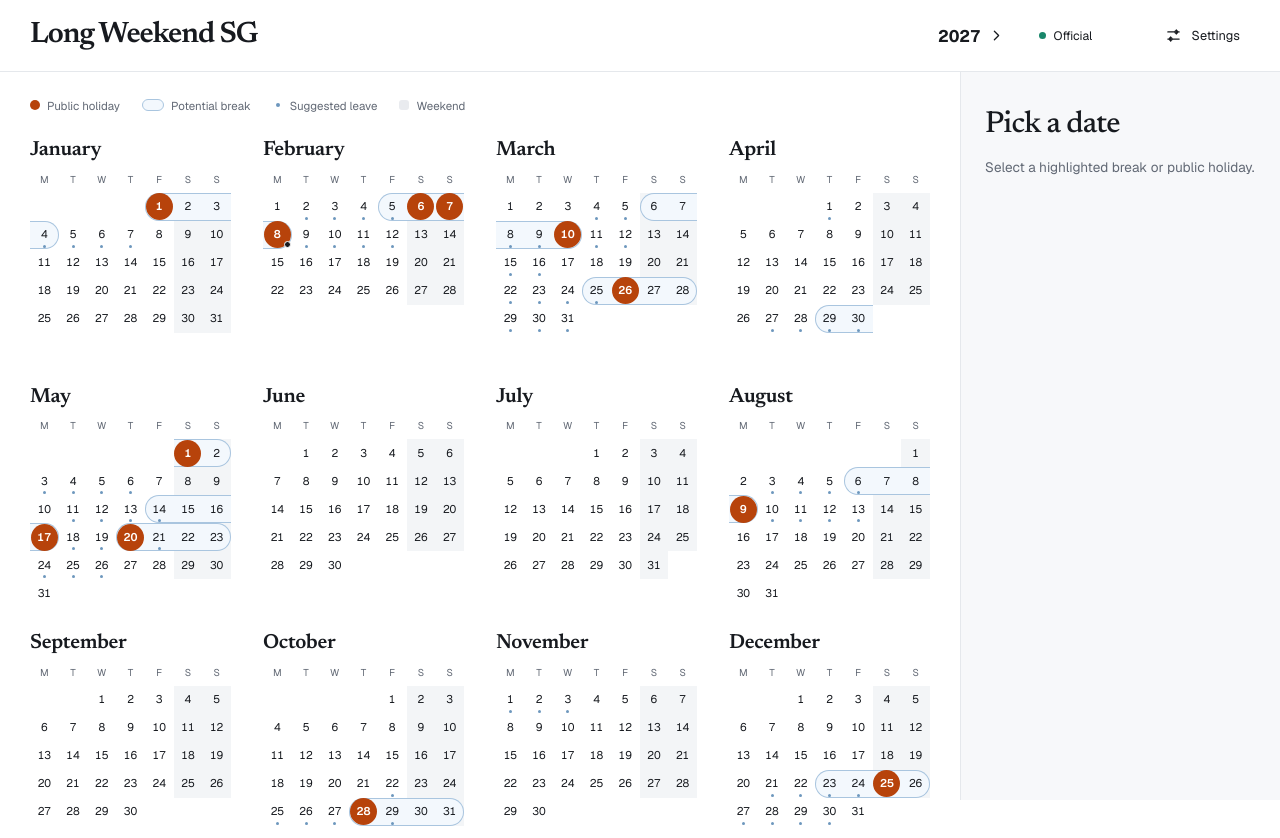
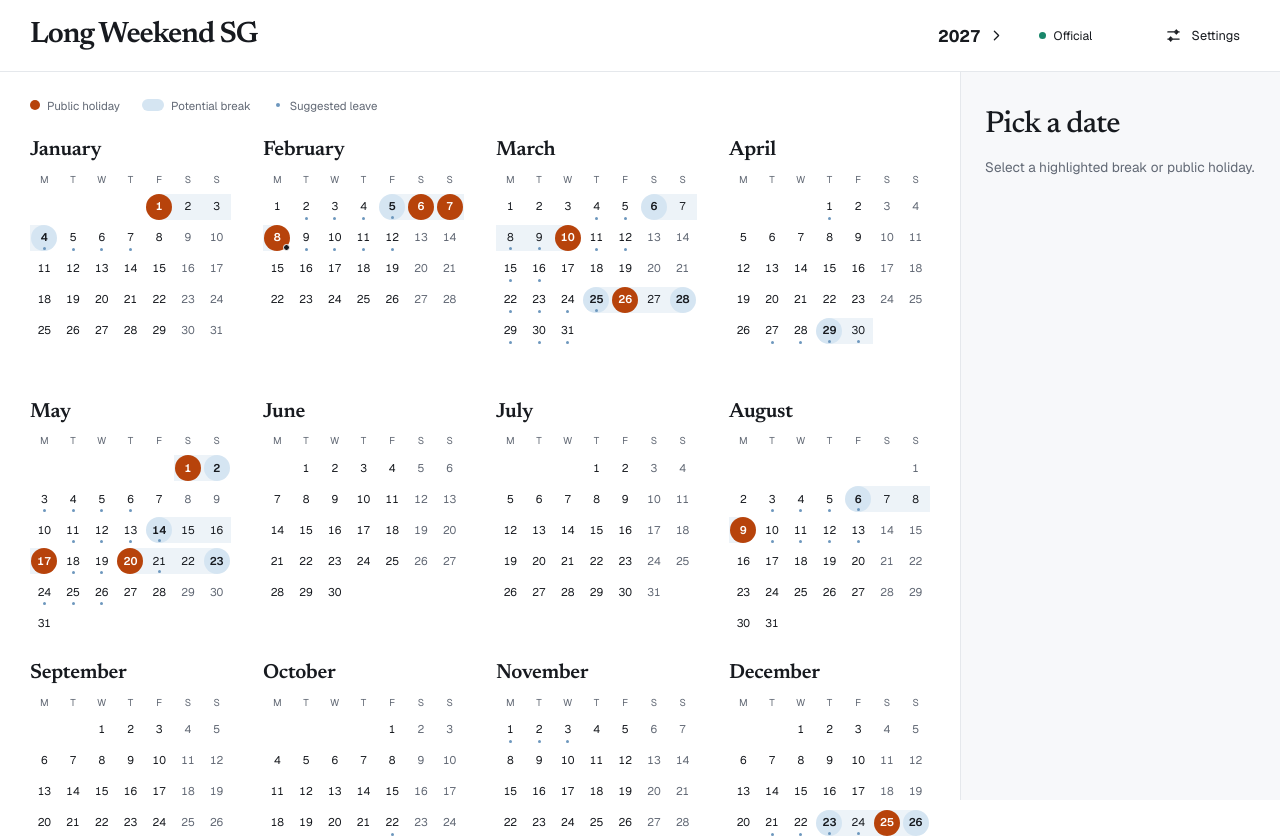
Before and after one commit to fabianchua6/long-weekend-sg, a Next.js app: page / in a window 1280 px wide. Shown: the top 838 px of the page. Built offline with nearby package versions, Linux system fonts and the light colour scheme.

Commit message:
Refine calendar ranges using filled bands and distinct endpoints

```diff
--- a/src/app/globals.css
+++ b/src/app/globals.css
@@ -9,7 +9,8 @@
   --holiday-soft: #ffeadb;
   --leave: #bbdcfc;
   --leave-soft: #e4f1ff;
-  --potential-break: #f3f8fd;
+  --potential-break: #edf3f8;
+  --range-endpoint: #d5e5f2;
   --school: #e5eddc;
   --focus: #326ba2;
   --font-sans: var(--font-geist-sans), sans-serif;
--- a/src/components/planner/planner.module.css
+++ b/src/components/planner/planner.module.css
@@ -45,10 +45,9 @@
 .legend span { display: inline-flex; align-items: center; gap: 7px; }
 .legend i { display: inline-block; width: 10px; height: 10px; border-radius: 3px; }
 .legendHoliday { border-radius: 50% !important; background: var(--holiday); }
-.legend .legendPotential { width: 22px; height: 12px; border-radius: 999px; background: var(--potential-break); border: 1px solid #a9c5df; }
+.legend .legendPotential { width: 22px; height: 12px; border-radius: 999px; background: var(--range-endpoint); }
 .legendLeave { position: relative; background: transparent; }
 .legendLeave::after { content: ""; position: absolute; inset: 3px; border-radius: 50%; background: #6d97bd; }
-.legendWeekend { background: #e9ebef; }
 .legendSchool { background: var(--school); }
 .legendForecast { border: 1.5px solid var(--holiday); border-radius: 50% !important; }
 .calendarGrid { display: grid; grid-template-columns: repeat(4,minmax(0,1fr)); gap: 24px 32px; }
@@ -57,19 +56,15 @@
 .monthHeader h2 { margin: 0; font-family: var(--font-editorial); font-size: 1.28rem; font-weight: 520; line-height: 1.2; letter-spacing: -.015em; }
 .monthCardActive .monthHeader h2 { text-decoration: underline; text-decoration-color: var(--leave); text-underline-offset: 5px; text-decoration-thickness: 3px; }
 .weekdays, .days { display: grid; grid-template-columns: repeat(7,minmax(0,1fr)); }
+.days { --range-size: 26px; row-gap: 3px; }
 .weekdays { margin-bottom: 7px; color: var(--muted); font-size: .62rem; text-align: center; }
 .daySlot, .emptyDay { display: grid; place-items: center; height: 28px; min-width: 0; }
 .daySlot { position: relative; }
-.daySlot[data-range]::before { content: ""; position: absolute; inset: 0; background: var(--potential-break); border-block: 1px solid #a9c5df; pointer-events: none; }
-.daySlot[data-range-start]::before { border-start-start-radius: 999px; border-end-start-radius: 999px; border-inline-start: 1px solid #a9c5df; }
-.daySlot[data-range-end]::before { border-start-end-radius: 999px; border-end-end-radius: 999px; border-inline-end: 1px solid #a9c5df; }
-.daySlot[data-range-continues-before]::before { border-start-start-radius: 0; border-end-start-radius: 0; border-inline-start-width: 0; }
-.daySlot[data-range-continues-after]::before { border-start-end-radius: 0; border-end-end-radius: 0; border-inline-end-width: 0; }
-.daySlot[data-range="selected"]::before { background: var(--leave-soft); border-color: #6d97bd; }
-.daySlot[data-range-forecast]::before { border-style: dashed; border-inline-width: 0; }
-.daySlot[data-range-forecast][data-range-start]::before { border-inline-start-width: 1px; }
-.daySlot[data-range-forecast][data-range-end]::before { border-inline-end-width: 1px; }
-.daySlot:nth-child(7n), .daySlot:nth-child(7n - 1) { background: var(--subtle); }
+.daySlot[data-range]::before { content: ""; position: absolute; inset: 50% 0 auto; height: var(--range-size); transform: translateY(-50%); background: var(--potential-break); pointer-events: none; }
+.daySlot[data-range-start]::before { inset-inline-start: 50%; }
+.daySlot[data-range-end]::before { inset-inline-end: 50%; }
+.daySlot[data-range="selected"]::before { background: var(--leave-soft); }
+.daySlot[data-range-forecast]::before { border-bottom: 1px dashed #7f9ab1; }
 .day { position: relative; display: grid; width: 100%; max-width: 34px; height: 28px; place-items: center; border: 0; border-radius: 5px; background: transparent; color: var(--ink); font-size: .7rem; font-variant-numeric: tabular-nums; line-height: 1; isolation: isolate; }
 button.day { cursor: pointer; }
 button.day:hover { box-shadow: inset 0 0 0 1px #a5b7c9; }
@@ -77,18 +72,20 @@ button.day:focus-visible { z-index: 2; }
 button.day[aria-pressed="true"] { outline: 1px solid var(--ink); outline-offset: 2px; z-index: 1; }
 button.day[aria-pressed="true"]:focus-visible { outline: 2px solid var(--focus); }
 .schoolDay { background: var(--school); }
+.weekend { color: var(--muted); }
+.daySlot[data-range] .day { width: var(--range-size); max-width: 100%; height: var(--range-size); border-radius: 50%; color: var(--ink); }
+.daySlot:is([data-range-start], [data-range-end]) .day { background: var(--range-endpoint); font-weight: 600; }
 .suggestedDay::after { content: ""; position: absolute; bottom: 1px; width: 3px; height: 3px; border-radius: 50%; background: #6d97bd; }
 .rangeDay { background: transparent; }
 .activeLeaveDay { background: var(--leave); font-weight: 650; }
-.daySlot[data-range-start] .activeLeaveDay { border-start-start-radius: 999px; border-end-start-radius: 999px; }
-.daySlot[data-range-end] .activeLeaveDay { border-start-end-radius: 999px; border-end-end-radius: 999px; }
-.daySlot[data-range-continues-before] .activeLeaveDay { border-start-start-radius: 0; border-end-start-radius: 0; }
-.daySlot[data-range-continues-after] .activeLeaveDay { border-start-end-radius: 0; border-end-end-radius: 0; }
+.daySlot[data-range="selected"] .activeLeaveDay { background: var(--leave); }
 .activeLeaveDay::after { display: none; }
 .holidayDay, .observedDay { width: 27px; height: 27px; border-radius: 50%; background: var(--holiday); color: #fff; font-weight: 600; }
+.daySlot[data-range] :is(.holidayDay, .observedDay) { background: var(--holiday); color: #fff; }
 .observedDay::after { content: ""; position: absolute; right: 0; bottom: 0; width: 5px; height: 5px; border: 1px solid #fff; border-radius: 50%; background: var(--ink); }
 .forecastHoliday { background: var(--surface); color: var(--holiday); box-shadow: inset 0 0 0 1.5px var(--holiday); }
 .forecastHoliday.rangeDay { background: var(--holiday-soft); }
+.daySlot[data-range] .forecastHoliday { background: var(--surface); color: var(--holiday); }
 .detailsPanel { position: sticky; top: 0; min-height: calc(100vh - 72px); max-height: 100dvh; overflow-y: auto; padding: 36px 24px; background: #f7f8fa; border-left: 1px solid var(--line); }
 .panelTitle { margin: 0 30px 26px 0; font-family: var(--font-editorial); font-size: 1.9rem; font-weight: 500; letter-spacing: -.025em; line-height: 1.15; }
 .planHeadline { font-size: clamp(2.2rem,3.15vw,3.4rem); font-weight: 560; line-height: 1.1; letter-spacing: -.04em; font-variant-numeric: tabular-nums; }
@@ -128,6 +125,7 @@ button.day[aria-pressed="true"]:focus-visible { outline: 2px solid var(--focus);
 .emptyPanel .panelTitle { color: var(--ink); margin-bottom: 12px; }
 .emptyPanel p { line-height: 1.6; }
 @media (min-width: 1600px) {
+  .days { --range-size: 30px; }
   .workspace { grid-template-columns: minmax(0,1fr) 360px; }
   .yearCanvas { padding: 28px 40px 18px; }
   .calendarGrid { gap: 36px 46px; }
@@ -146,6 +144,7 @@ button.day[aria-pressed="true"]:focus-visible { outline: 2px solid var(--focus);
   .calendarGrid { grid-template-columns: repeat(2,minmax(0,1fr)); }
 }
 @media (max-width: 760px) {
+  .days { --range-size: 32px; row-gap: 0; }
   .yearSwitch, .settingsButton { min-height: 44px; }
   .header { flex-wrap: wrap; gap: 14px; padding: 18px 22px 12px; }
   .titleLine h1 { font-size: 1.9rem; }
@@ -180,6 +179,7 @@ button.day[aria-pressed="true"]:focus-visible { outline: 2px solid var(--focus);
   .footer { font-size: .63rem; }
 }
 @media (max-width: 520px) {
+  .days { --range-size: 36px; }
   .calendarGrid { grid-template-columns: 1fr; gap: 35px; --date-hit-width: calc((100vw - 44px) / 7); }
   .monthHeader h2 { font-size: 1.5rem; }
   .daySlot, .emptyDay { height: 44px; }
--- a/src/components/planner/planner.tsx
+++ b/src/components/planner/planner.tsx
@@ -225,7 +225,6 @@ function PlannerLegend({ year, schoolOverlay }: { year: SupportedYear; schoolOve
       <span><i className={styles.legendHoliday} />Public holiday</span>
       <span><i className={styles.legendPotential} />Potential break</span>
       <span><i className={styles.legendLeave} />Suggested leave</span>
-      <span><i className={styles.legendWeekend} />Weekend</span>
       {schoolOverlay ? <span><i className={styles.legendSchool} />School break</span> : null}
       {year === 2028 ? <span><i className={styles.legendForecast} />Forecast date</span> : null}
     </section>
```
Also changed, not shown: 1 other file (tests, documents, lock files or other folders).
